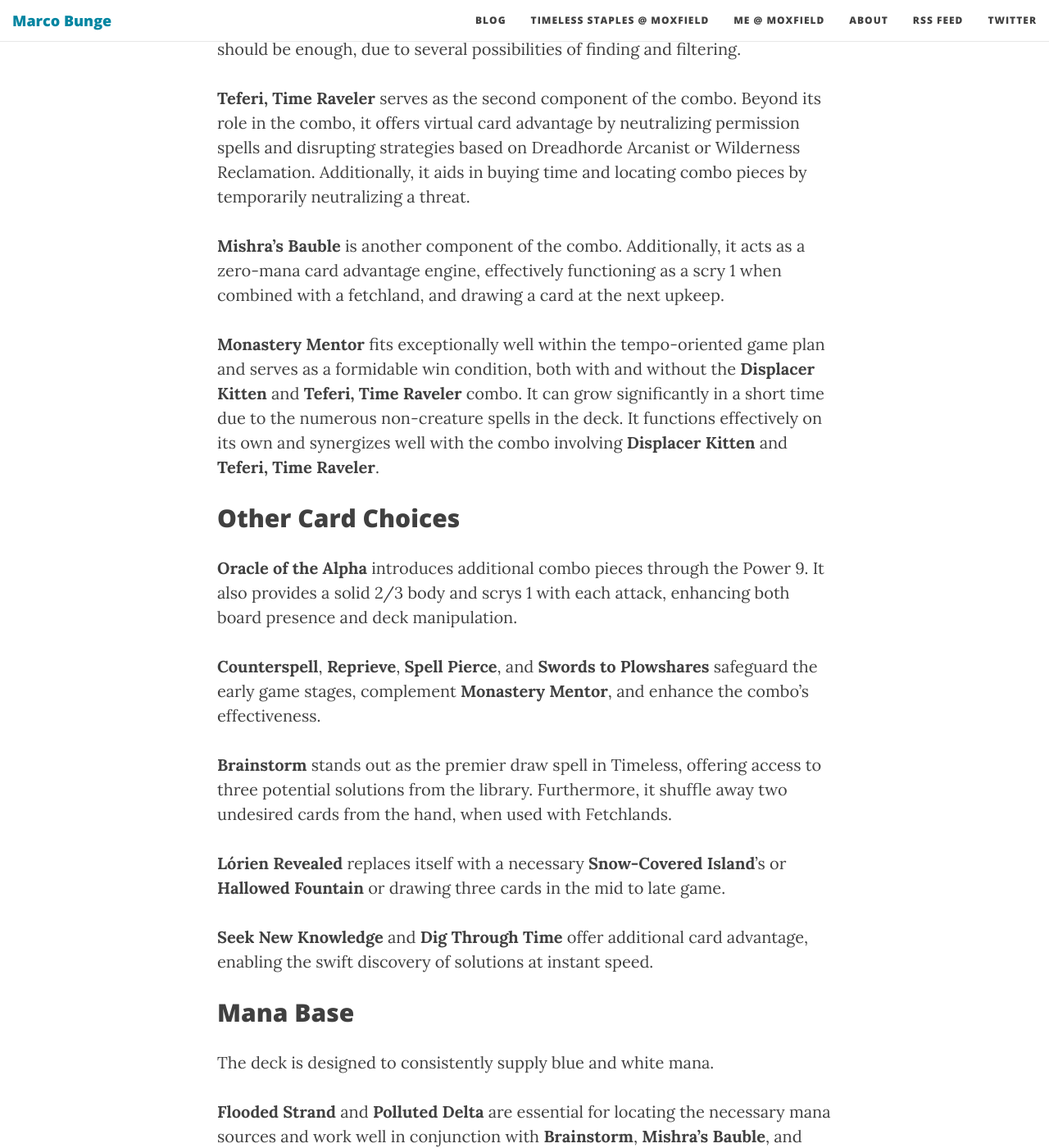
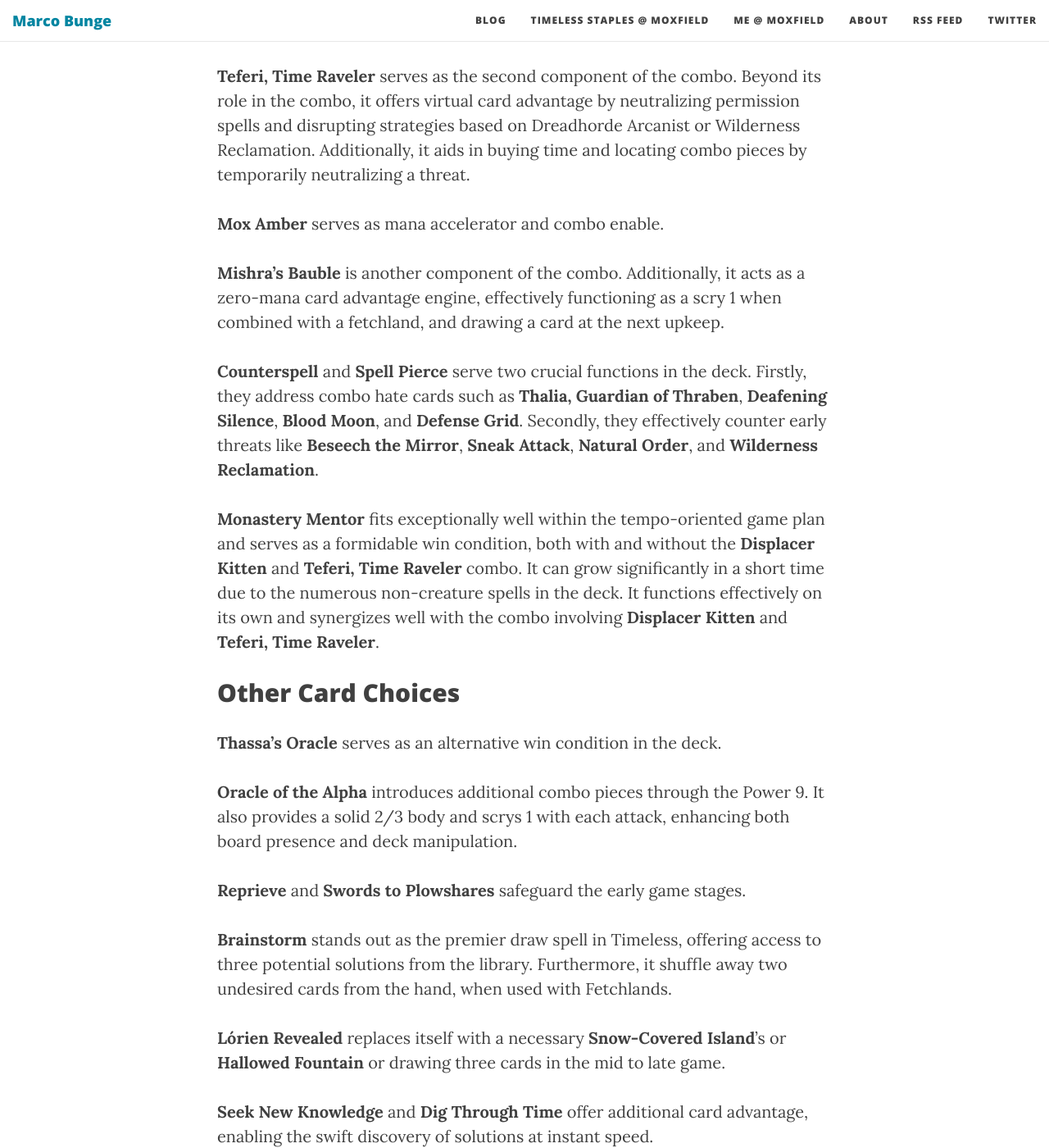
Before and after one commit to mbunge/mbunge.github.io, a Jekyll site: the page built from _posts/2023-12-11-timeless-uw-combo.markdown, in a window 1280 px wide and 1400 px high, scrolled down 2437 px. Shown: the whole window at 82% size. Built offline with Jekyll 4.4.1, drawn with Linux system fonts in a browser that asks for light colours; some web fonts are replaced; some of the changed text lies outside the part shown.

Commit message:
Update deck

```diff
--- a/_posts/2023-12-11-timeless-uw-combo.markdown
+++ b/_posts/2023-12-11-timeless-uw-combo.markdown
@@ -1,9 +1,9 @@
 ---
 layout:     post
-title:      "MTG Arena Timeless: Unleash the beast"
-subtitle:   "Arenas very own Vintage-like Eternal format"
+title:      "UW Tempo"
+subtitle:   "A tempo-combo deck that could dominate the format early on"
 author:     "Marco Bunge"
-date:       2023-12-10 6:32:11
+date:       2023-12-11 17:00:00
 published:  true
 header-img: "img/uw.webp"
 series:     "MTG Arena Timeless"
@@ -40,21 +40,28 @@
 4 **Teferi, Time Raveler**
 3-4 **Displacer Kitten**
 3-4 **Mishra's Bauble**
+1-2 **Mox Amber**
 2-4 **Monastery Mentor**
 
 **Displacer Kitten** is the beating heart of the combo. It is able to protect itself against **Lightning Bolt** and **Fatal Push** by target itself with it's ability. Three should be enough, due to several possibilities of finding and filtering.
 
 **Teferi, Time Raveler** serves as the second component of the combo. Beyond its role in the combo, it offers virtual card advantage by neutralizing permission spells and disrupting strategies based on Dreadhorde Arcanist or Wilderness Reclamation. Additionally, it aids in buying time and locating combo pieces by temporarily neutralizing a threat.
 
+**Mox Amber** serves as mana accelerator and combo enable.
+
 **Mishra's Bauble** is another component of the combo. Additionally, it acts as a zero-mana card advantage engine, effectively functioning as a scry 1 when combined with a fetchland, and drawing a card at the next upkeep.
+
+**Counterspell** and **Spell Pierce** serve two crucial functions in the deck. Firstly, they address combo hate cards such as **Thalia, Guardian of Thraben**, **Deafening Silence**, **Blood Moon**, and **Defense Grid**. Secondly, they effectively counter early threats like **Beseech the Mirror**, **Sneak Attack**, **Natural Order**, and **Wilderness Reclamation**.
 
 **Monastery Mentor** fits exceptionally well within the tempo-oriented game plan and serves as a formidable win condition, both with and without the **Displacer Kitten** and **Teferi, Time Raveler** combo. It can grow significantly in a short time due to the numerous non-creature spells in the deck. It functions effectively on its own and synergizes well with the combo involving **Displacer Kitten** and **Teferi, Time Raveler**.
 
 ## Other Card Choices
 
+**Thassa's Oracle** serves as an alternative win condition in the deck.
+
 **Oracle of the Alpha** introduces additional combo pieces through the Power 9. It also provides a solid 2/3 body and scrys 1 with each attack, enhancing both board presence and deck manipulation.
 
-**Counterspell**, **Reprieve**, **Spell Pierce**, and **Swords to Plowshares** safeguard the early game stages, complement **Monastery Mentor**, and enhance the combo's effectiveness.
+**Reprieve** and **Swords to Plowshares** safeguard the early game stages.
 
 **Brainstorm** stands out as the premier draw spell in Timeless, offering access to three potential solutions from the library. Furthermore, it shuffle away two undesired cards from the hand, when used with Fetchlands.
 
@@ -101,6 +108,6 @@
 
 UW Tempo offers a variety of responses through its permission spells, removal options, and **Teferi, Time Raveler**, enabling it to effectively control the game.
 
-## Outlook
+## Adjustments & Outlook
 
-UW Tempo has the potential to adapt to the metagame, thanks to its straightforward tempo game plan. This adaptability is further enhanced by the flexibility of its card choices and sideboard adjustments. For instance, **Counterspell** could be exchanged for **Memory Lapse**, or **Dig Through Time** might be substituted with **Treasure Cruise** to reduce reliance on double blue mana, especially when splashing for another color. The deck could evolve by focusing more on the combo aspect, possibly splashing an additional color for efficient storm cards like **Grapeshot**. Alternatively, the current combo could be swapped out for more streamlined threats, laying the groundwork for the deck's next evolutionary step.
+UW Tempo has the potential to adapt to the metagame, thanks to its straightforward tempo game plan. This adaptability is further enhanced by the flexibility of its card choices and sideboard adjustments. For instance, **Counterspell** could be exchanged for **Memory Lapse**, or **Dig Through Time** might be substituted with **Treasure Cruise** to reduce reliance on double blue mana, especially when splashing for another color. The quantity of **Mox Amber** in the deck could be increased if more legendary creatures or planeswalkers are incorporated. The deck could evolve by focusing more on the combo aspect, possibly splashing an additional color for efficient storm cards like **Grapeshot**. Alternatively, the current combo could be swapped out for more streamlined threats, laying the groundwork for the deck's next evolutionary step.
```
